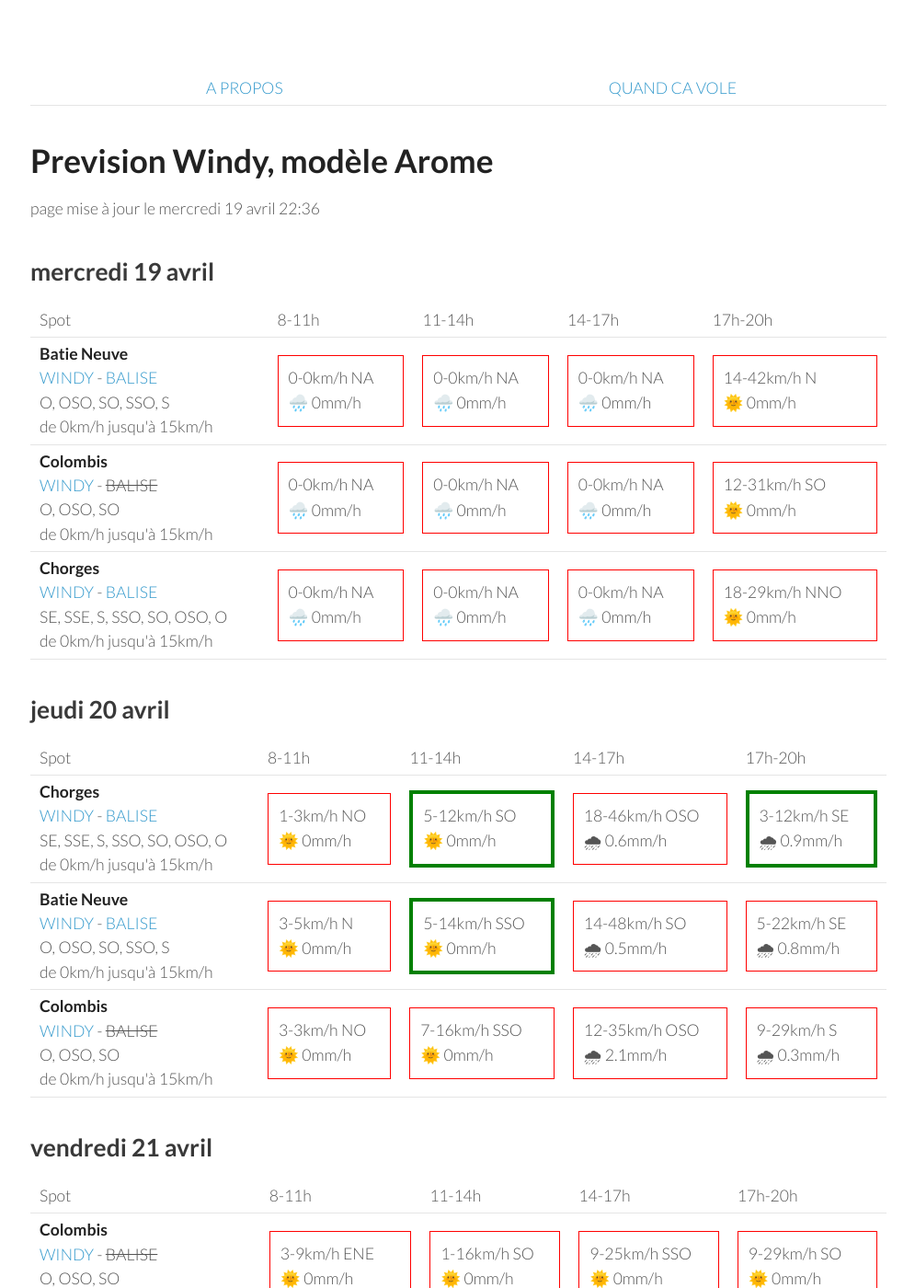
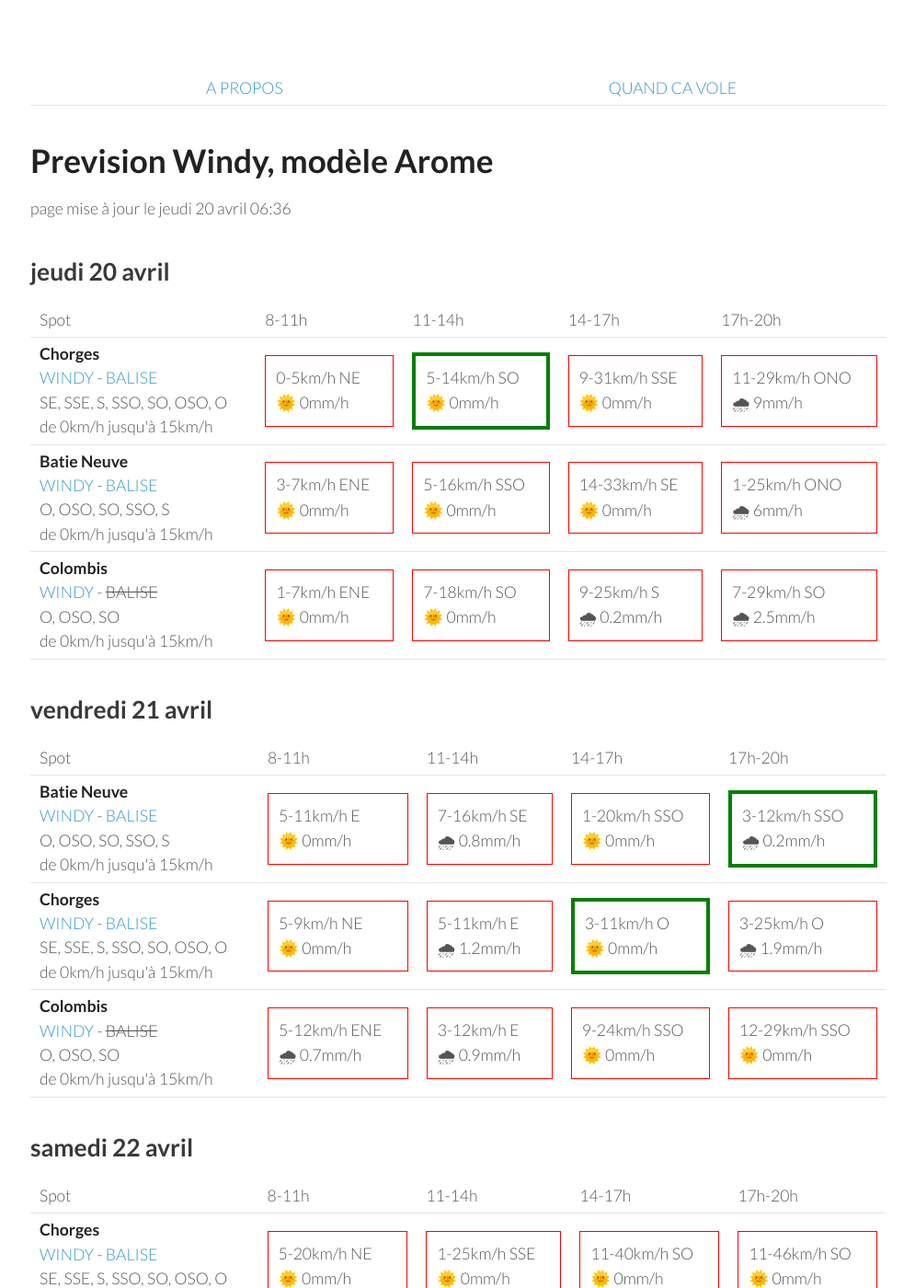
Before and after one commit to parapente-dans-le-nord/parapente-dans-le-nord.github.io, a Jekyll site: the page built from saint_andre.markdown, in a window 1280 px wide and 1400 px high. Shown: the whole window at 92% size, without its empty margins (25-1020 px from the left). Built offline with Jekyll 4.4.1, drawn with Linux system fonts in a browser that asks for light colours; some of the changed text lies outside the part shown.

Commit message:
update index.markdown

```diff
--- a/saint_andre.markdown
+++ b/saint_andre.markdown
@@ -7,51 +7,8 @@ title:  "Tous les spots"
 {: .links}
 
 # Prevision Windy, modèle Arome
-page mise à jour le mercredi 19 avril 22:36
+page mise à jour le jeudi 20 avril 06:36
 
-## mercredi 19 avril
-
-{::nomarkdown}
-<table>
-  <tbody>
-    <tr>
-      <td>Spot</td>
-      <td>8-11h</td>
-      <td>11-14h</td>
-      <td>14-17h</td>
-      <td>17h-20h</td>
-    </tr>
-<tr>
-        <td><strong>Batie Neuve</strong><br><a href="https://windy.com/44.584/6.236?44.559,6.262,10,m:eTtagly">WINDY</a> - <span class=""><a href="https://www.openwindmap.org/PP554">BALISE</a> </span><br> <span class="vent-favorable">O, OSO, SO, SSO, S</span><br><span class="force-vent">de 0km/h jusqu'à 15km/h</span> </td>
-
-            <td><div class="not-flyable"><p>0-0km/h NA</p><p>🌧️ 0mm/h</p></div></td>
-            <td><div class="not-flyable"><p>0-0km/h NA</p><p>🌧️ 0mm/h</p></div></td>
-            <td><div class="not-flyable"><p>0-0km/h NA</p><p>🌧️ 0mm/h</p></div></td>
-            <td><div class="not-flyable"><p>14-42km/h N</p><p>🌞 0mm/h</p></div></td>
-
-    </tr>
-<tr>
-        <td><strong>Colombis</strong><br><a href="https://windy.com/44.494/6.216?44.559,6.262,10">WINDY</a> - <span class="no-balise"> BALISE </span><br> <span class="vent-favorable">O, OSO, SO</span><br><span class="force-vent">de 0km/h jusqu'à 15km/h</span> </td>
-
-            <td><div class="not-flyable"><p>0-0km/h NA</p><p>🌧️ 0mm/h</p></div></td>
-            <td><div class="not-flyable"><p>0-0km/h NA</p><p>🌧️ 0mm/h</p></div></td>
-            <td><div class="not-flyable"><p>0-0km/h NA</p><p>🌧️ 0mm/h</p></div></td>
-            <td><div class="not-flyable"><p>12-31km/h SO</p><p>🌞 0mm/h</p></div></td>
-
-    </tr>
-<tr>
-        <td><strong>Chorges</strong><br><a href="https://windy.com/44.578/6.280?44.559,6.262,10">WINDY</a> - <span class=""><a href="https://www.openwindmap.org/PP554">BALISE</a> </span><br> <span class="vent-favorable">SE, SSE, S, SSO, SO, OSO, O</span><br><span class="force-vent">de 0km/h jusqu'à 15km/h</span> </td>
-
-            <td><div class="not-flyable"><p>0-0km/h NA</p><p>🌧️ 0mm/h</p></div></td>
-            <td><div class="not-flyable"><p>0-0km/h NA</p><p>🌧️ 0mm/h</p></div></td>
-            <td><div class="not-flyable"><p>0-0km/h NA</p><p>🌧️ 0mm/h</p></div></td>
-            <td><div class="not-flyable"><p>18-29km/h NNO</p><p>🌞 0mm/h</p></div></td>
-
-    </tr>
-
-</tbody>
-</table>
-{:/}
 ## jeudi 20 avril
 
 {::nomarkdown}
@@ -67,30 +24,30 @@ page mise à jour le mercredi 19 avril 22:36
 <tr>
         <td><strong>Chorges</strong><br><a href="https://windy.com/44.578/6.280?44.559,6.262,10">WINDY</a> - <span class=""><a href="https://www.openwindmap.org/PP554">BALISE</a> </span><br> <span class="vent-favorable">SE, SSE, S, SSO, SO, OSO, O</span><br><span class="force-vent">de 0km/h jusqu'à 15km/h</span> </td>
 
-            <td><div class="not-flyable"><p>1-3km/h NO</p><p>🌞 0mm/h</p></div></td>
-            <td><div class="flyable"><p>5-12km/h SO</p><p>🌞 0mm/h</p></div></td>
-            <td><div class="not-flyable"><p>18-46km/h OSO</p><p>🌧 0.6mm/h</p></div></td>
-            <td><div class="flyable"><p>3-12km/h SE</p><p>🌧 0.9mm/h</p></div></td>
+            <td><div class="not-flyable"><p>0-5km/h NE</p><p>🌞 0mm/h</p></div></td>
+            <td><div class="flyable"><p>5-14km/h SO</p><p>🌞 0mm/h</p></div></td>
+            <td><div class="not-flyable"><p>9-31km/h SSE</p><p>🌞 0mm/h</p></div></td>
+            <td><div class="not-flyable"><p>11-29km/h ONO</p><p>🌧 9mm/h</p></div></td>
 
 
     </tr>
 <tr>
         <td><strong>Batie Neuve</strong><br><a href="https://windy.com/44.584/6.236?44.559,6.262,10,m:eTtagly">WINDY</a> - <span class=""><a href="https://www.openwindmap.org/PP554">BALISE</a> </span><br> <span class="vent-favorable">O, OSO, SO, SSO, S</span><br><span class="force-vent">de 0km/h jusqu'à 15km/h</span> </td>
 
-            <td><div class="not-flyable"><p>3-5km/h N</p><p>🌞 0mm/h</p></div></td>
-            <td><div class="flyable"><p>5-14km/h SSO</p><p>🌞 0mm/h</p></div></td>
-            <td><div class="not-flyable"><p>14-48km/h SO</p><p>🌧 0.5mm/h</p></div></td>
-            <td><div class="not-flyable"><p>5-22km/h SE</p><p>🌧 0.8mm/h</p></div></td>
+            <td><div class="not-flyable"><p>3-7km/h ENE</p><p>🌞 0mm/h</p></div></td>
+            <td><div class="not-flyable"><p>5-16km/h SSO</p><p>🌞 0mm/h</p></div></td>
+            <td><div class="not-flyable"><p>14-33km/h SE</p><p>🌞 0mm/h</p></div></td>
+            <td><div class="not-flyable"><p>1-25km/h ONO</p><p>🌧 6mm/h</p></div></td>
 
 
     </tr>
 <tr>
         <td><strong>Colombis</strong><br><a href="https://windy.com/44.494/6.216?44.559,6.262,10">WINDY</a> - <span class="no-balise"> BALISE </span><br> <span class="vent-favorable">O, OSO, SO</span><br><span class="force-vent">de 0km/h jusqu'à 15km/h</span> </td>
 
-            <td><div class="not-flyable"><p>3-3km/h NO</p><p>🌞 0mm/h</p></div></td>
-            <td><div class="not-flyable"><p>7-16km/h SSO</p><p>🌞 0mm/h</p></div></td>
-            <td><div class="not-flyable"><p>12-35km/h OSO</p><p>🌧 2.1mm/h</p></div></td>
-            <td><div class="not-flyable"><p>9-29km/h S</p><p>🌧 0.3mm/h</p></div></td>
+            <td><div class="not-flyable"><p>1-7km/h ENE</p><p>🌞 0mm/h</p></div></td>
+            <td><div class="not-flyable"><p>7-18km/h SO</p><p>🌞 0mm/h</p></div></td>
+            <td><div class="not-flyable"><p>9-25km/h S</p><p>🌧 0.2mm/h</p></div></td>
+            <td><div class="not-flyable"><p>7-29km/h SO</p><p>🌧 2.5mm/h</p></div></td>
 
 
     </tr>
@@ -111,32 +68,32 @@ page mise à jour le mercredi 19 avril 22:36
       <td>17h-20h</td>
     </tr>
 <tr>
-        <td><strong>Colombis</strong><br><a href="https://windy.com/44.494/6.216?44.559,6.262,10">WINDY</a> - <span class="no-balise"> BALISE </span><br> <span class="vent-favorable">O, OSO, SO</span><br><span class="force-vent">de 0km/h jusqu'à 15km/h</span> </td>
-
-            <td><div class="not-flyable"><p>3-9km/h ENE</p><p>🌞 0mm/h</p></div></td>
-            <td><div class="not-flyable"><p>1-16km/h SO</p><p>🌞 0mm/h</p></div></td>
-            <td><div class="not-flyable"><p>9-25km/h SSO</p><p>🌞 0mm/h</p></div></td>
-            <td><div class="not-flyable"><p>9-29km/h SO</p><p>🌞 0mm/h</p></div></td>
-
-
-    </tr>
-<tr>
         <td><strong>Batie Neuve</strong><br><a href="https://windy.com/44.584/6.236?44.559,6.262,10,m:eTtagly">WINDY</a> - <span class=""><a href="https://www.openwindmap.org/PP554">BALISE</a> </span><br> <span class="vent-favorable">O, OSO, SO, SSO, S</span><br><span class="force-vent">de 0km/h jusqu'à 15km/h</span> </td>
 
-            <td><div class="not-flyable"><p>5-16km/h ESE</p><p>🌧 0.3mm/h</p></div></td>
-            <td><div class="not-flyable"><p>3-20km/h SE</p><p>🌞 0mm/h</p></div></td>
-            <td><div class="not-flyable"><p>7-29km/h SSO</p><p>🌧 0.2mm/h</p></div></td>
-            <td><div class="not-flyable"><p>7-33km/h SSO</p><p>🌞 0mm/h</p></div></td>
+            <td><div class="not-flyable"><p>5-11km/h E</p><p>🌞 0mm/h</p></div></td>
+            <td><div class="not-flyable"><p>7-16km/h SE</p><p>🌧 0.8mm/h</p></div></td>
+            <td><div class="not-flyable"><p>1-20km/h SSO</p><p>🌞 0mm/h</p></div></td>
+            <td><div class="flyable"><p>3-12km/h SSO</p><p>🌧 0.2mm/h</p></div></td>
 
 
     </tr>
 <tr>
         <td><strong>Chorges</strong><br><a href="https://windy.com/44.578/6.280?44.559,6.262,10">WINDY</a> - <span class=""><a href="https://www.openwindmap.org/PP554">BALISE</a> </span><br> <span class="vent-favorable">SE, SSE, S, SSO, SO, OSO, O</span><br><span class="force-vent">de 0km/h jusqu'à 15km/h</span> </td>
 
-            <td><div class="not-flyable"><p>7-14km/h ENE</p><p>🌧 0.4mm/h</p></div></td>
-            <td><div class="not-flyable"><p>1-22km/h S</p><p>🌞 0mm/h</p></div></td>
-            <td><div class="not-flyable"><p>7-29km/h SSO</p><p>🌧 0.3mm/h</p></div></td>
-            <td><div class="not-flyable"><p>7-31km/h SO</p><p>🌧 0.2mm/h</p></div></td>
+            <td><div class="not-flyable"><p>5-9km/h NE</p><p>🌞 0mm/h</p></div></td>
+            <td><div class="not-flyable"><p>5-11km/h E</p><p>🌧 1.2mm/h</p></div></td>
+            <td><div class="flyable"><p>3-11km/h O</p><p>🌞 0mm/h</p></div></td>
+            <td><div class="not-flyable"><p>3-25km/h O</p><p>🌧 1.9mm/h</p></div></td>
+
+
+    </tr>
+<tr>
+        <td><strong>Colombis</strong><br><a href="https://windy.com/44.494/6.216?44.559,6.262,10">WINDY</a> - <span class="no-balise"> BALISE </span><br> <span class="vent-favorable">O, OSO, SO</span><br><span class="force-vent">de 0km/h jusqu'à 15km/h</span> </td>
+
+            <td><div class="not-flyable"><p>5-12km/h ENE</p><p>🌧 0.7mm/h</p></div></td>
+            <td><div class="not-flyable"><p>3-12km/h E</p><p>🌧 0.9mm/h</p></div></td>
+            <td><div class="not-flyable"><p>9-24km/h SSO</p><p>🌞 0mm/h</p></div></td>
+            <td><div class="not-flyable"><p>12-29km/h SSO</p><p>🌞 0mm/h</p></div></td>
 
 
     </tr>
@@ -157,21 +114,11 @@ page mise à jour le mercredi 19 avril 22:36
       <td>17h-20h</td>
     </tr>
 <tr>
-        <td><strong>Colombis</strong><br><a href="https://windy.com/44.494/6.216?44.559,6.262,10">WINDY</a> - <span class="no-balise"> BALISE </span><br> <span class="vent-favorable">O, OSO, SO</span><br><span class="force-vent">de 0km/h jusqu'à 15km/h</span> </td>
-
-            <td><div class="not-flyable"><p>5-16km/h E</p><p>🌞 0mm/h</p></div></td>
-            <td><div class="not-flyable"><p>1-16km/h ONO</p><p>🌞 0mm/h</p></div></td>
-            <td><div class="not-flyable"><p>11-31km/h SO</p><p>🌞 0mm/h</p></div></td>
-            <td><div class="not-flyable"><p>11-37km/h OSO</p><p>🌞 0mm/h</p></div></td>
-
-
-    </tr>
-<tr>
         <td><strong>Chorges</strong><br><a href="https://windy.com/44.578/6.280?44.559,6.262,10">WINDY</a> - <span class=""><a href="https://www.openwindmap.org/PP554">BALISE</a> </span><br> <span class="vent-favorable">SE, SSE, S, SSO, SO, OSO, O</span><br><span class="force-vent">de 0km/h jusqu'à 15km/h</span> </td>
 
-            <td><div class="not-flyable"><p>5-20km/h ENE</p><p>🌞 0mm/h</p></div></td>
+            <td><div class="not-flyable"><p>5-20km/h NE</p><p>🌞 0mm/h</p></div></td>
             <td><div class="not-flyable"><p>1-25km/h SSE</p><p>🌞 0mm/h</p></div></td>
-            <td><div class="not-flyable"><p>9-38km/h SO</p><p>🌞 0mm/h</p></div></td>
+            <td><div class="not-flyable"><p>11-40km/h SO</p><p>🌞 0mm/h</p></div></td>
             <td><div class="not-flyable"><p>11-46km/h SO</p><p>🌞 0mm/h</p></div></td>
 
 
@@ -179,10 +126,20 @@ page mise à jour le mercredi 19 avril 22:36
 <tr>
         <td><strong>Batie Neuve</strong><br><a href="https://windy.com/44.584/6.236?44.559,6.262,10,m:eTtagly">WINDY</a> - <span class=""><a href="https://www.openwindmap.org/PP554">BALISE</a> </span><br> <span class="vent-favorable">O, OSO, SO, SSO, S</span><br><span class="force-vent">de 0km/h jusqu'à 15km/h</span> </td>
 
+            <td><div class="not-flyable"><p>5-18km/h NE</p><p>🌞 0mm/h</p></div></td>
+            <td><div class="not-flyable"><p>3-24km/h SE</p><p>🌞 0mm/h</p></div></td>
+            <td><div class="not-flyable"><p>11-40km/h SO</p><p>🌞 0mm/h</p></div></td>
+            <td><div class="not-flyable"><p>11-44km/h SO</p><p>🌞 0mm/h</p></div></td>
+
+
+    </tr>
+<tr>
+        <td><strong>Colombis</strong><br><a href="https://windy.com/44.494/6.216?44.559,6.262,10">WINDY</a> - <span class="no-balise"> BALISE </span><br> <span class="vent-favorable">O, OSO, SO</span><br><span class="force-vent">de 0km/h jusqu'à 15km/h</span> </td>
+
             <td><div class="not-flyable"><p>5-18km/h ENE</p><p>🌞 0mm/h</p></div></td>
-            <td><div class="not-flyable"><p>3-24km/h SE</p><p>🌞 0mm/h</p></div></td>
-            <td><div class="not-flyable"><p>9-38km/h SO</p><p>🌞 0mm/h</p></div></td>
-            <td><div class="not-flyable"><p>11-42km/h SO</p><p>🌞 0mm/h</p></div></td>
+            <td><div class="not-flyable"><p>1-16km/h NO</p><p>🌞 0mm/h</p></div></td>
+            <td><div class="not-flyable"><p>11-33km/h SO</p><p>🌞 0mm/h</p></div></td>
+            <td><div class="not-flyable"><p>11-38km/h SO</p><p>🌞 0mm/h</p></div></td>
 
 
     </tr>
@@ -205,8 +162,8 @@ page mise à jour le mercredi 19 avril 22:36
 <tr>
         <td><strong>Colombis</strong><br><a href="https://windy.com/44.494/6.216?44.559,6.262,10">WINDY</a> - <span class="no-balise"> BALISE </span><br> <span class="vent-favorable">O, OSO, SO</span><br><span class="force-vent">de 0km/h jusqu'à 15km/h</span> </td>
 
-            <td><div class="not-flyable"><p>1-9km/h S</p><p>🌞 0mm/h</p></div></td>
-            <td><div class="not-flyable"><p>5-18km/h O</p><p>🌞 0mm/h</p></div></td>
+            <td><div class="not-flyable"><p>0-9km/h ONO</p><p>🌞 0mm/h</p></div></td>
+            <td><div class="not-flyable"><p>5-24km/h O</p><p>🌞 0mm/h</p></div></td>
             <td><div class="not-flyable"><p>12-35km/h O</p><p>🌞 0mm/h</p></div></td>
             <td><div class="not-flyable"><p>12-37km/h ONO</p><p>🌞 0mm/h</p></div></td>
 
@@ -215,8 +172,8 @@ page mise à jour le mercredi 19 avril 22:36
 <tr>
         <td><strong>Batie Neuve</strong><br><a href="https://windy.com/44.584/6.236?44.559,6.262,10,m:eTtagly">WINDY</a> - <span class=""><a href="https://www.openwindmap.org/PP554">BALISE</a> </span><br> <span class="vent-favorable">O, OSO, SO, SSO, S</span><br><span class="force-vent">de 0km/h jusqu'à 15km/h</span> </td>
 
-            <td><div class="not-flyable"><p>1-12km/h NNO</p><p>🌞 0mm/h</p></div></td>
-            <td><div class="not-flyable"><p>5-24km/h OSO</p><p>🌞 0mm/h</p></div></td>
+            <td><div class="not-flyable"><p>1-14km/h NNO</p><p>🌞 0mm/h</p></div></td>
+            <td><div class="not-flyable"><p>5-27km/h O</p><p>🌞 0mm/h</p></div></td>
             <td><div class="not-flyable"><p>11-37km/h O</p><p>🌞 0mm/h</p></div></td>
             <td><div class="not-flyable"><p>11-38km/h ONO</p><p>🌞 0mm/h</p></div></td>
 
@@ -225,8 +182,8 @@ page mise à jour le mercredi 19 avril 22:36
 <tr>
         <td><strong>Chorges</strong><br><a href="https://windy.com/44.578/6.280?44.559,6.262,10">WINDY</a> - <span class=""><a href="https://www.openwindmap.org/PP554">BALISE</a> </span><br> <span class="vent-favorable">SE, SSE, S, SSO, SO, OSO, O</span><br><span class="force-vent">de 0km/h jusqu'à 15km/h</span> </td>
 
-            <td><div class="not-flyable"><p>1-12km/h N</p><p>🌞 0mm/h</p></div></td>
-            <td><div class="not-flyable"><p>5-25km/h OSO</p><p>🌞 0mm/h</p></div></td>
+            <td><div class="not-flyable"><p>1-16km/h ONO</p><p>🌞 0mm/h</p></div></td>
+            <td><div class="not-flyable"><p>5-29km/h O</p><p>🌞 0mm/h</p></div></td>
             <td><div class="not-flyable"><p>11-38km/h O</p><p>🌞 0mm/h</p></div></td>
             <td><div class="not-flyable"><p>11-40km/h ONO</p><p>🌞 0mm/h</p></div></td>
 
```
